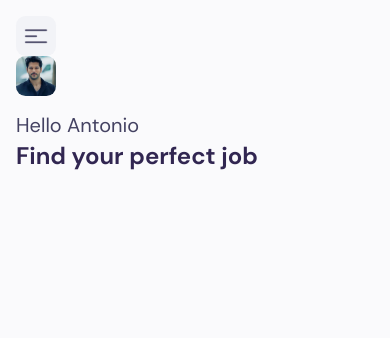
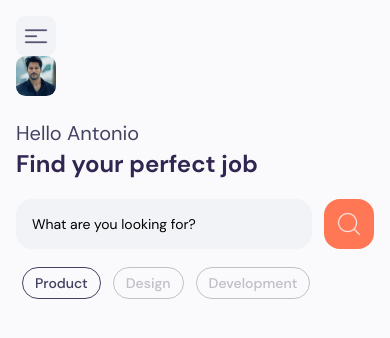
Before and after one commit to TidbitsJS/ReactNative-Kits, a React Native app in the folder jobs/: screen /Home in a window 390 px wide. Shown: the top 338 px of the page. Built offline with nearby package versions, Linux system fonts and the light colour scheme.

Commit message:
home header component

```diff
--- /dev/null
+++ b/jobs/components/HomeHeader.js
@@ -0,0 +1,178 @@
+import React from "react";
+import {
+  View,
+  Text,
+  Image,
+  TouchableOpacity,
+  TextInput,
+  FlatList,
+} from "react-native";
+import { COLORS, SIZES, images, icons } from "../constants";
+
+const jobTypes = ["Product", "Design", "Development"];
+
+function HomeHeader() {
+  const [activeJobType, setActiveJobType] = React.useState("Product");
+
+  return (
+    <React.Fragment>
+      <View
+        width="100%"
+        flexDirection="row"
+        justifyContent="space-between"
+        alignItems="center"
+      >
+        <TouchableOpacity
+          style={{
+            width: 40,
+            height: 40,
+            backgroundColor: COLORS.white,
+            borderRadius: SIZES.small / 1.25,
+            justifyContent: "center",
+            alignItems: "center",
+          }}
+        >
+          <Image
+            source={icons.menu}
+            resizeMode="contain"
+            style={{
+              width: "60%",
+              height: "60%",
+              tintColor: COLORS.secondary,
+            }}
+          />
+        </TouchableOpacity>
+
+        <TouchableOpacity
+          style={{
+            width: 40,
+            height: 40,
+            backgroundColor: COLORS.white,
+            borderRadius: SIZES.small / 1.25,
+            justifyContent: "center",
+            alignItems: "center",
+          }}
+        >
+          <Image
+            source={images.profile}
+            resizeMode="cover"
+            style={{
+              width: "100%",
+              height: "100%",
+              borderRadius: SIZES.small / 1.25,
+            }}
+          />
+        </TouchableOpacity>
+      </View>
+
+      <View style={{ width: "100%", marginTop: SIZES.xLarge }}>
+        <Text
+          style={{
+            fontFamily: "DMRegular",
+            fontSize: SIZES.large,
+            color: COLORS.secondary,
+          }}
+        >
+          Hello Antonio
+        </Text>
+        <Text
+          style={{
+            fontFamily: "DMBold",
+            fontSize: SIZES.xLarge,
+            color: COLORS.primary,
+            marginTop: 2,
+          }}
+        >
+          Find your perfect job
+        </Text>
+      </View>
+
+      <View
+        style={{
+          justifyContent: "center",
+          alignItems: "center",
+          flexDirection: "row",
+          marginTop: SIZES.large,
+          height: 50,
+        }}
+      >
+        <View
+          style={{
+            flex: 1,
+            backgroundColor: COLORS.white,
+            marginRight: SIZES.small,
+            justifyContent: "center",
+            alignItems: "center",
+            borderRadius: SIZES.medium,
+            height: "100%",
+          }}
+        >
+          <TextInput
+            style={{
+              fontFamily: "DMRegular",
+              width: "100%",
+              height: "100%",
+              paddingHorizontal: SIZES.medium,
+            }}
+            placeholder="What are you looking for?"
+          />
+        </View>
+
+        <TouchableOpacity
+          style={{
+            width: 50,
+            height: "100%",
+            backgroundColor: COLORS.tertiary,
+            borderRadius: SIZES.medium,
+            justifyContent: "center",
+            alignItems: "center",
+          }}
+        >
+          <Image
+            source={icons.search}
+            resizeMode="contain"
+            style={{
+              width: "55%",
+              height: "55%",
+              tintColor: COLORS.white,
+            }}
+          />
+        </TouchableOpacity>
+      </View>
+
+      <View style={{ width: "100%", marginTop: SIZES.small }}>
+        <FlatList
+          data={jobTypes}
+          renderItem={({ item }) => (
+            <TouchableOpacity
+              style={{
+                paddingVertical: SIZES.small / 2,
+                paddingHorizontal: SIZES.small,
+                borderRadius: SIZES.medium,
+                borderWidth: 1,
+                borderColor:
+                  activeJobType === item ? COLORS.secondary : COLORS.gray2,
+                margin: SIZES.small / 2,
+              }}
+              onPress={() => setActiveJobType(item)}
+            >
+              <Text
+                style={{
+                  fontFamily: "DMMedium",
+                  color:
+                    activeJobType === item ? COLORS.secondary : COLORS.gray2,
+                }}
+              >
+                {item}
+              </Text>
+            </TouchableOpacity>
+          )}
+          keyExtractor={(item) => item}
+          horizontal
+        />
+      </View>
+    </React.Fragment>
+  );
+}
+
+export default HomeHeader;
--- a/jobs/constants/theme.js
+++ b/jobs/constants/theme.js
@@ -4,9 +4,10 @@ const COLORS = {
   tertiary: "#FF7754",
 
   gray: "#83829A",
-  lightWhite: "#FAFAFC",
+  gray2: "#C1C0C8",
 
   white: "#F2F3F7",
+  lightWhite: "#FAFAFC",
 };
 
 const SIZES = {
--- a/jobs/screens/Home.js
+++ b/jobs/screens/Home.js
@@ -1,9 +1,7 @@
 import React from "react";
-import { View, Text, Image } from "react-native";
-import { TouchableOpacity } from "react-native-gesture-handler";
-import { SafeAreaView } from "react-native-safe-area-context";
-import icons from "../constants/icons";
-import { COLORS, SIZES, SHADOWS, images } from "../constants";
+import { View, ScrollView, SafeAreaView } from "react-native";
+import HomeHeader from "../components/HomeHeader";
+import { COLORS, SIZES, images } from "../constants";
 import FocusedStatusBar from "../utils/FocusedStatusBar";
 
 function Home() {
@@ -13,78 +11,11 @@ function Home() {
         backgroundColor={COLORS.lightWhite}
         barStyle="dark-content"
       />
-      <View style={{ flex: 1, padding: SIZES.medium }}>
-        <View
-          width="100%"
-          flexDirection="row"
-          justifyContent="space-between"
-          alignItems="center"
-        >
-          <TouchableOpacity
-            style={{
-              width: 40,
-              height: 40,
-              backgroundColor: COLORS.white,
-              borderRadius: SIZES.small / 1.25,
-              justifyContent: "center",
-              alignItems: "center",
-            }}
-          >
-            <Image
-              source={icons.menu}
-              resizeMode="contain"
-              style={{
-                width: "60%",
-                height: "60%",
-                tintColor: COLORS.secondary,
-              }}
-            />
-          </TouchableOpacity>
-
-          <TouchableOpacity
-            style={{
-              width: 40,
-              height: 40,
-              backgroundColor: COLORS.white,
-              borderRadius: SIZES.small / 1.25,
-              justifyContent: "center",
-              alignItems: "center",
-            }}
-          >
-            <Image
-              source={images.profile}
-              resizeMode="cover"
-              style={{
-                width: "100%",
-                height: "100%",
-                borderRadius: SIZES.small / 1.25,
-              }}
-            />
-          </TouchableOpacity>
+      <ScrollView showsVerticalScrollIndicator={false}>
+        <View style={{ flex: 1, padding: SIZES.medium }}>
+          <HomeHeader />
         </View>
-
-        <View style={{ width: "100%", marginTop: SIZES.medium }}>
-          <Text
-            style={{
-              fontFamily: "DMRegular",
-              fontSize: SIZES.large,
-              color: COLORS.secondary,
-            }}
-          >
-            Hello Antonio
-          </Text>
-          <Text
-            style={{
-              fontFamily: "DMBold",
-              fontSize: SIZES.xLarge,
-              color: COLORS.primary,
-              marginTop: 2,
-            }}
-          >
-            Find your perfect job
-          </Text>
-        </View>
-      </View>
+      </ScrollView>
     </SafeAreaView>
   );
 }
```
